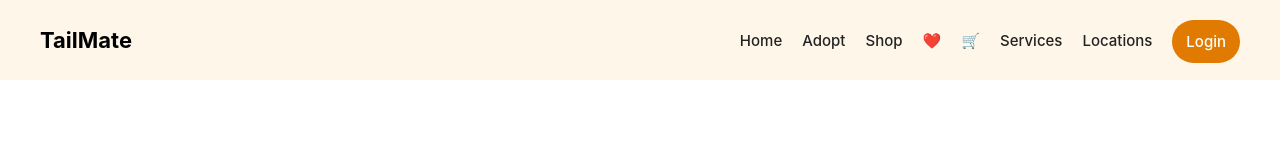
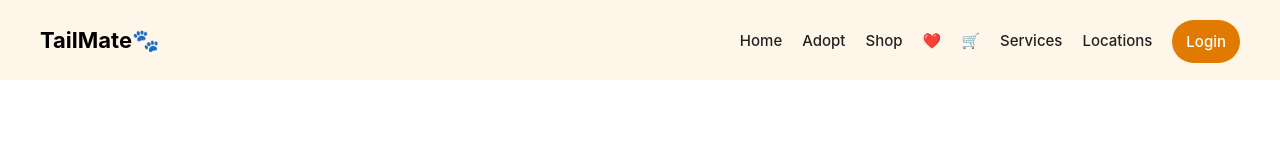
Before and after one commit to Namratha-2224/tailmate, a React (Create React App) app: page /services in a window 1280 px wide. Shown: the top 160 px of the page. Built offline with nearby package versions, Linux system fonts and the light colour scheme.

Commit message:
Update services and navbar

```diff
--- a/src/components/Navbar.js
+++ b/src/components/Navbar.js
@@ -23,7 +23,7 @@ function Navbar({ user, setUser, wishlistCount, cartCount }) {
     <div className="navbar">
       {/* LOGO */}
       <Link to="/" className="logo">
-        TailMate
+        TailMate🐾
       </Link>
 
       {/* RIGHT SIDE */}
--- a/src/pages/Services.js
+++ b/src/pages/Services.js
@@ -37,7 +37,7 @@ function Services({ user }) {
     },
     {
       title: "Dog Walking",
-      icon: "🚶‍♂️",
+      icon: "🚶🏻‍♀️",
       desc: "Daily walks with trusted handlers",
       duration: "30 mins",
       price: "₹299"
```
